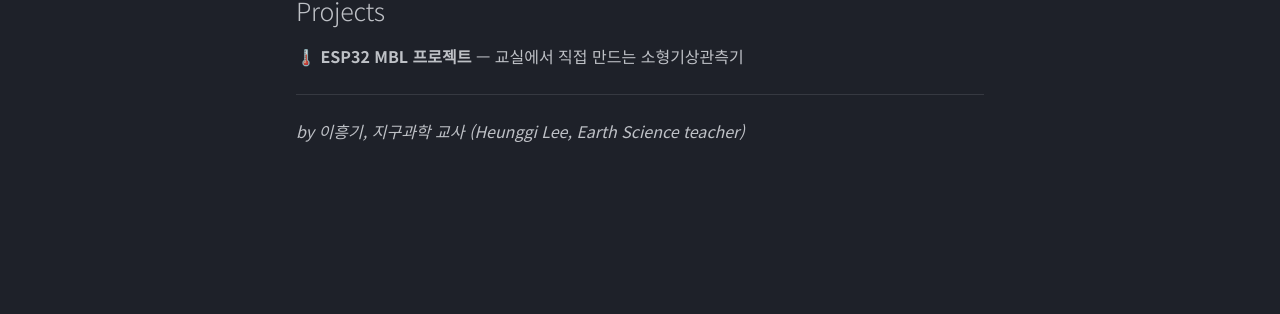
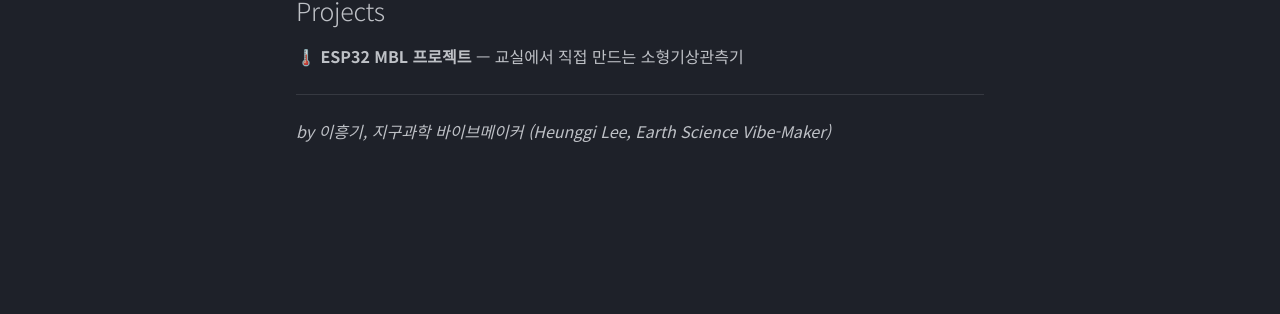
Before and after one commit to VibEarth/VibEarth.github.io, an MkDocs documentation site: the page built from docs/index.md, in a window 1280 px wide. Shown: the part 499-813 px from the top of the page. Built offline with MkDocs 1.6.1 and Material for MkDocs 9.7.7, drawn with Linux system fonts in a browser that asks for light colours.

Commit message:
index.md 업데이트

```diff
--- a/docs/index.md
+++ b/docs/index.md
@@ -13,5 +13,5 @@
 
 ---
 
-*by 이흥기, 지구과학 교사*
-*(Heunggi Lee, Earth Science teacher)*
+*by 이흥기, 지구과학 바이브메이커*
+*(Heunggi Lee, Earth Science Vibe-Maker)*
```
